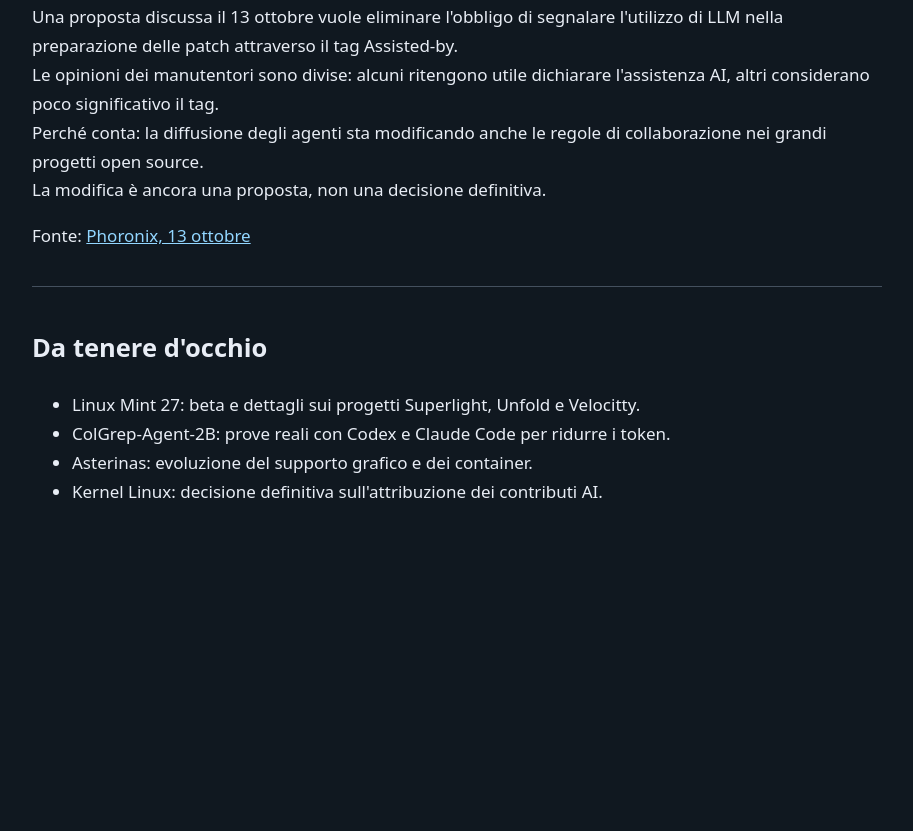
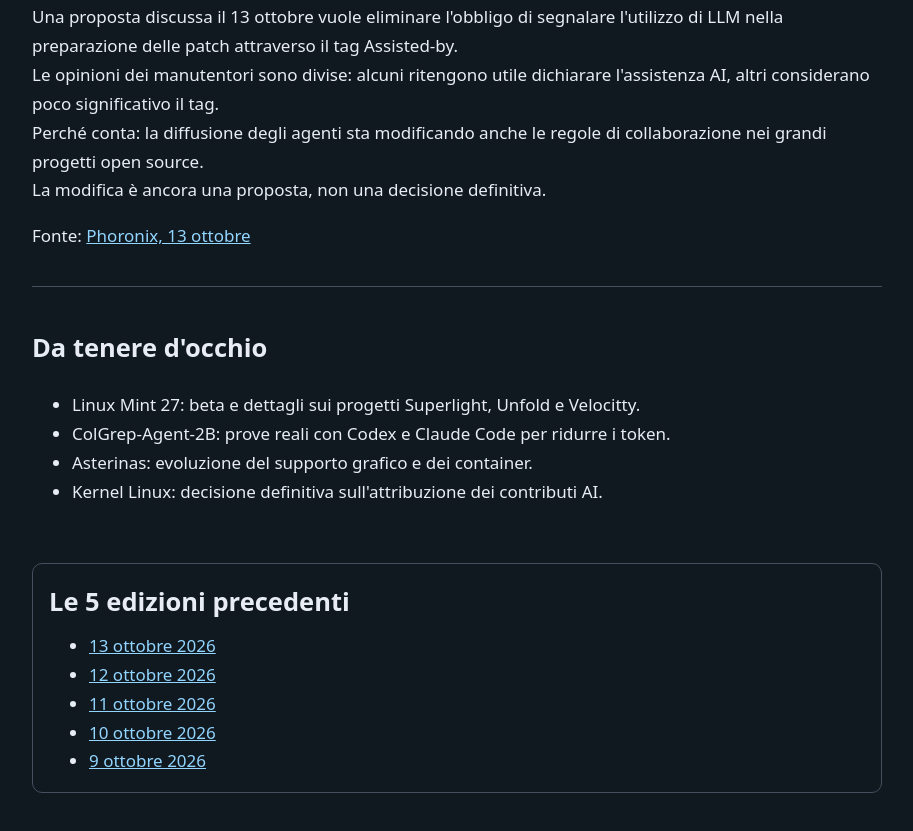
Before and after one commit to vroby65/tech-news, a plain HTML site: page docs/index.html in a window 1280 px wide. Shown: the part 4001-4832 px from the top of the page, without its empty margins (183-1096 px from the left). Before the commit the page ends 4566 px from the top, so only its background shows below. Drawn offline with Linux system fonts and the light colour scheme.

Commit message:
Add links to five previous editions on homepage

```diff
--- a/docs/index.html
+++ b/docs/index.html
@@ -33,4 +33,4 @@
 Rimane comunque necessario conservare le credenziali fuori dal codice e revocare immediatamente quelle eventualmente esposte.</p><p>Fonte: <a href="https://github.blog/changelog/2026-10-13-secret-scanning-blocks-anthropic-keys-by-default-adds-salesforce/">Changelog sicurezza GitHub</a></p></article><article><h2>10. Kernel Linux: discussione sul tag «Assisted-by» per le patch AI</h2><p>Una proposta discussa il 13 ottobre vuole eliminare l'obbligo di segnalare l'utilizzo di LLM nella preparazione delle patch attraverso il tag Assisted-by.
 Le opinioni dei manutentori sono divise: alcuni ritengono utile dichiarare l'assistenza AI, altri considerano poco significativo il tag.
 Perché conta: la diffusione degli agenti sta modificando anche le regole di collaborazione nei grandi progetti open source.
-La modifica è ancora una proposta, non una decisione definitiva.</p><p>Fonte: <a href="https://www.phoronix.com/news/Linux-Dropping-Assisted-By-Req">Phoronix, 13 ottobre</a></p></article><article><h2>Da tenere d'occhio</h2><ul><li>Linux Mint 27: beta e dettagli sui progetti Superlight, Unfold e Velocitty.</li><li>ColGrep-Agent-2B: prove reali con Codex e Claude Code per ridurre i token.</li><li>Asterinas: evoluzione del supporto grafico e dei container.</li><li>Kernel Linux: decisione definitiva sull'attribuzione dei contributi AI.</li></ul></article></body></html>
+La modifica è ancora una proposta, non una decisione definitiva.</p><p>Fonte: <a href="https://www.phoronix.com/news/Linux-Dropping-Assisted-By-Req">Phoronix, 13 ottobre</a></p></article><article><h2>Da tenere d'occhio</h2><ul><li>Linux Mint 27: beta e dettagli sui progetti Superlight, Unfold e Velocitty.</li><li>ColGrep-Agent-2B: prove reali con Codex e Claude Code per ridurre i token.</li><li>Asterinas: evoluzione del supporto grafico e dei container.</li><li>Kernel Linux: decisione definitiva sull'attribuzione dei contributi AI.</li></ul></article><nav aria-label="Edizioni precedenti" style="margin:22px 0;padding:16px;border:1px solid #44505e;border-radius:10px"><h2 style="margin:0 0 8px">Le 5 edizioni precedenti</h2><ul style="margin:0"><li><a href="archive/2026-10-13.html">13 ottobre 2026</a></li><li><a href="archive/2026-10-12.html">12 ottobre 2026</a></li><li><a href="archive/2026-10-11.html">11 ottobre 2026</a></li><li><a href="archive/2026-10-10.html">10 ottobre 2026</a></li><li><a href="archive/2026-10-9.html">9 ottobre 2026</a></li></ul></nav></body></html>
```
